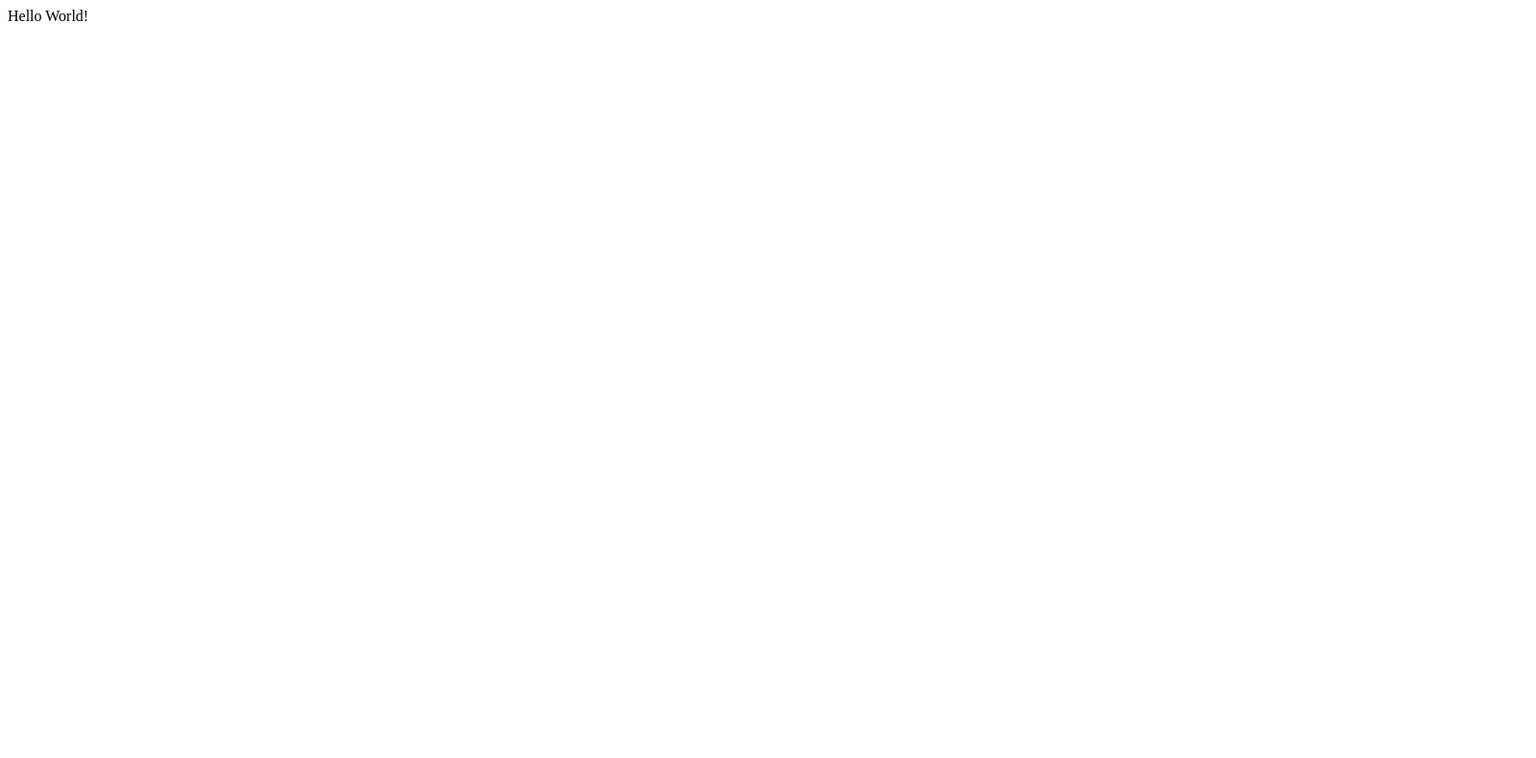
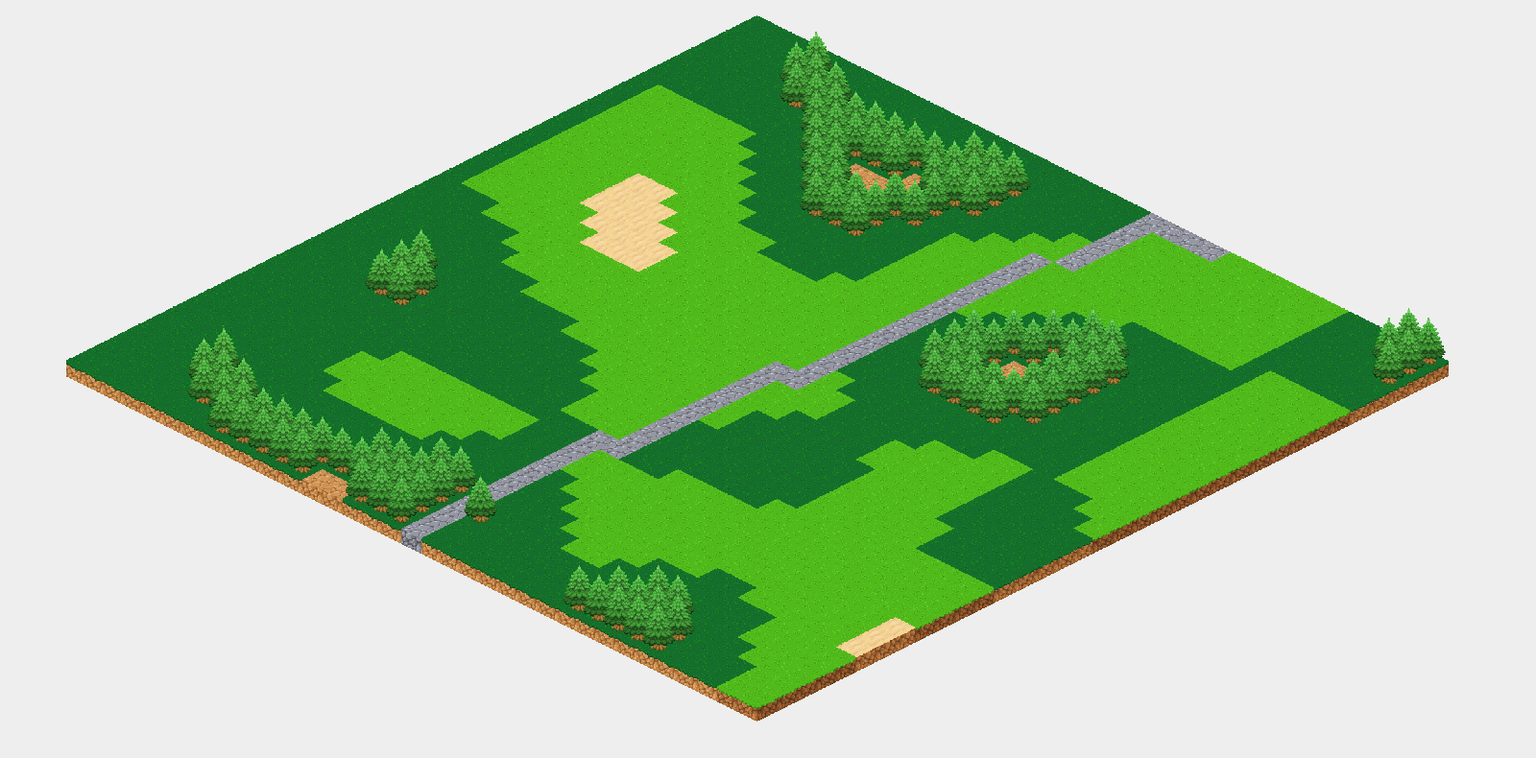
Before and after one commit to rginestou/ai_programming_challenge, a plain HTML site: page index.html in a window 1280 px wide. Shown: the whole page at 96% size, 1600 px wide, since content can reach past the window. Drawn offline with Linux system fonts and the light colour scheme; animation ran at ten frames a second.

Commit message:
Added a road, scalable map

```diff
--- a/css/styles.css
+++ b/css/styles.css
@@ -0,0 +1,17 @@
+canvas {
+	display: block;
+	margin: 0;
+	padding: 0;
+	position:absolute;
+	left:0;
+	top:0;
+}
+
+.mainCanvas
+{
+	background: #eee;
+}
+
+.overlayCanvas
+{
+}
--- a/index.html
+++ b/index.html
@@ -12,8 +12,16 @@
 </head>
 
 <body>
-	Hello World!
+	<div>
+		<canvas id="terrain" width="1600" height="800" class="mainCanvas"></canvas>
+		<canvas id="obstacles" width="1600" height="800" class="overlayCanvas"></canvas>
+		<canvas id="players" width="1600" height="800" class="overlayCanvas"></canvas>
+	</div>
 
-	<script src="js/scripts.js"></script>
+	<script src="js/perlinnoise.js"></script>
+	<script src="js/mapgeneration.js"></script>
+	<script src="js/engine.js"></script>
+	<script src="js/display.js"></script>
+	<script src="js/game.js"></script>
 </body>
 </html>
--- /dev/null
+++ b/js/display.js
@@ -0,0 +1,72 @@
+/*
+Responsible for drawing on the client's window
+*/
+
+// Load the textures
+tileSize = { "x" : 64, "y" : 57, "dx" : 32, "dy" : 16 }
+var terrainTiles = new Image();
+terrainTiles.src = 'img/isometric_tile.png';
+terrainTiles.imageSmoothingEnabled = false
+
+// Load the canvas
+var canvas = {
+	"terrain" : document.getElementById("terrain"),
+	"obstacles" : document.getElementById("obstacles"),
+	"players" : document.getElementById("players")
+}
+
+var canvasWidth = canvas.terrain.width
+	canvasHeight = canvas.terrain.height
+
+// Load the contexts
+var ctx = {
+	"terrain" : canvas.terrain.getContext("2d"),
+	"obstacles" : canvas.obstacles.getContext("2d"),
+	"players" : canvas.players.getContext("2d")
+}
+
+ctx.terrain.mozImageSmoothingEnabled = false;
+ctx.terrain.webkitImageSmoothingEnabled = false;
+ctx.terrain.msImageSmoothingEnabled = false;
+ctx.terrain.imageSmoothingEnabled = false;
+
+var origin = { "x" : canvasWidth / 2 - tileSize.dx, "y" : tileSize.dy }
+
+// Draw a specific tile to the context
+function drawTile( context, sprite, f, tsx, tsy, tx, ty, wx, wy ) {
+	// Isometric transformation
+	context.drawImage(
+		sprite,
+		Math.floor(tx * tileSize.x), Math.floor(ty * tileSize.y),
+		tileSize.x * tsx, tileSize.y * tsy,
+		origin.x + Math.floor((wx - wy) * tileSize.dx) * f,
+		origin.y + Math.floor((wy + wx) * tileSize.dy - (tsy - 1) * tileSize.y) * f,
+		tileSize.x * tsx * f, tileSize.y * tsy * f
+	);
+}
+
+function display() {
+	// Draw the map
+	var f = 1
+
+	if (engine.mapSize * tileSize.x > canvasWidth * 0.9) {
+		// Need to be zoomed out
+		f = (canvasWidth * 0.9) / (engine.mapSize * tileSize.x)
+	}
+
+	var type;
+
+	// For each cell, draw the corresponding tile
+	for (var i = 0; i < engine.mapSize; i++) {
+		for (var j = 0; j < engine.mapSize; j++) {
+			type = engine.terrainMap[i][j]
+			drawTile( ctx.terrain, terrainTiles, f, 1, 1, type, 0, i, j )
+
+			obstacle = engine.obstacleMap[i][j]
+			if (obstacle) {
+
+				drawTile( ctx.obstacles, terrainTiles, f, 1, 2, obstacle - 1, 1, i, j )
+			}
+		}
+	}
+}
--- /dev/null
+++ b/js/engine.js
@@ -0,0 +1,23 @@
+/*
+The Engine handles the game rules and update its state
+*/
+
+function Engine( gameConstants ) {
+	// Initialize the map
+	this.mapSize = gameConstants["map_size"]
+	this.terrainMap = [];
+	this.obstacleMap = [];
+
+	// Default values
+	for ( var i = 0 ; i < this.mapSize ; i++) {
+		this.terrainMap[i] = new Array(this.mapSize)
+		this.obstacleMap[i] = new Array(this.mapSize)
+	}
+
+	// Generate the terrain and what is on it
+	generateMap( this.terrainMap, this.obstacleMap, this.mapSize )
+}
+//
+// Engine.prototype.del = function (id) {
+// 	delete this.game[id];
+// };
--- /dev/null
+++ b/js/game.js
@@ -0,0 +1,16 @@
+/*
+The main loop of the game, calls for updates
+*/
+
+gameConstants = { "map_size" : 35 }
+
+var engine = new Engine( gameConstants )
+
+function draw() {
+	// engine.update(drawDisplayClallback);
+	display();
+
+	requestAnimationFrame(draw);
+}
+
+draw();
--- /dev/null
+++ b/js/mapgeneration.js
@@ -0,0 +1,59 @@
+/*
+All the generation algorithm are implemented here
+*/
+
+function generateMap( terrainMap, obstacleMap, mapSize ) {
+	var noiseGen = new ClassicalNoise()
+	var scale = 0.1
+	var noise
+
+	// Basic landscape
+	for ( var i = 0 ; i < mapSize ; i++) {
+
+		for (var j = 0; j < mapSize; j++) {
+			noise = noiseGen.noise(i * scale, j * scale, 0)
+			terrainMap[i][j] = parseInt(noise * 2 + 2)
+
+			if (noise > 0.3 && noise < 0.5) {
+				obstacleMap[i][j] = 1
+			} else {
+				obstacleMap[i][j] = 0
+			}
+		}
+	}
+
+	// The road
+	var startingPoint = { "x" : Math.floor(mapSize * (1 + 2 * Math.random()) * 0.25), "y" : 0}
+		endPoint = { "x" : Math.floor(mapSize * (1 + Math.random()) * 0.25), "y" : mapSize-1 }
+
+	p1 = { "x" : startingPoint.x + Math.floor((endPoint.x - startingPoint.x) * (2 * Math.random() - 0.5)), "y" : Math.floor(mapSize * Math.random()) }
+	p2 = { "x" : startingPoint.x + Math.floor((endPoint.x - startingPoint.x) * (2 * Math.random() - 0.5)), "y" : Math.floor(mapSize * Math.random()) }
+
+	if (p1.y > p2.y) {
+		var temp = p2
+		p2 = p1
+		p1 = temp
+	}
+
+	p3 = { "x" : Math.floor((p1.x + p2.x) / 2), "y" : Math.floor((p1.y + p2.y) / 2) }
+
+	function interpolate(A, B, C, t) {
+		return { "x" : (1-t) * (1-t) * A.x + 2 * t * (1-t) * B.x + t * t * C.x,
+	 			"y" : (1-t) * (1-t) * A.y + 2 * t * (1-t) * B.y + t * t * C.y}
+	}
+
+	var P, px, py, qx, qy
+	var N = mapSize * mapSize
+
+	for (var k = 0; k < N; k++) {
+		P = interpolate(startingPoint, p1, p3, k / N)
+		Q = interpolate(endPoint, p2, p3, k / N)
+
+		px = Math.floor(P.x) ; py = Math.floor(P.y)
+		qx = Math.floor(Q.x) ; qy = Math.floor(Q.y)
+		terrainMap[px][py] = 4
+		terrainMap[qx][qy] = 4
+		obstacleMap[px][py] = 0
+		obstacleMap[qx][qy] = 0
+	}
+}
--- /dev/null
+++ b/js/perlinnoise.js
@@ -0,0 +1,90 @@
+var ClassicalNoise = function(r) { // Classic Perlin noise in 3D, for comparison
+	if (r == undefined) r = Math;
+  this.grad3 = [[1,1,0],[-1,1,0],[1,-1,0],[-1,-1,0],
+                                 [1,0,1],[-1,0,1],[1,0,-1],[-1,0,-1],
+                                 [0,1,1],[0,-1,1],[0,1,-1],[0,-1,-1]];
+  this.p = [];
+  for (var i=0; i<256; i++) {
+	  this.p[i] = Math.floor(r.random()*256);
+  }
+  // To remove the need for index wrapping, double the permutation table length
+  this.perm = [];
+  for(var i=0; i<512; i++) {
+		this.perm[i]=this.p[i & 255];
+  }
+};
+
+ClassicalNoise.prototype.dot = function(g, x, y, z) {
+    return g[0]*x + g[1]*y + g[2]*z;
+};
+
+ClassicalNoise.prototype.mix = function(a, b, t) {
+    return (1.0-t)*a + t*b;
+};
+
+ClassicalNoise.prototype.fade = function(t) {
+    return t*t*t*(t*(t*6.0-15.0)+10.0);
+};
+
+  // Classic Perlin noise, 3D version
+ClassicalNoise.prototype.noise = function(x, y, z) {
+  // Find unit grid cell containing point
+  var X = Math.floor(x);
+  var Y = Math.floor(y);
+  var Z = Math.floor(z);
+
+  // Get relative xyz coordinates of point within that cell
+  x = x - X;
+  y = y - Y;
+  z = z - Z;
+
+  // Wrap the integer cells at 255 (smaller integer period can be introduced here)
+  X = X & 255;
+  Y = Y & 255;
+  Z = Z & 255;
+
+  // Calculate a set of eight hashed gradient indices
+  var gi000 = this.perm[X+this.perm[Y+this.perm[Z]]] % 12;
+  var gi001 = this.perm[X+this.perm[Y+this.perm[Z+1]]] % 12;
+  var gi010 = this.perm[X+this.perm[Y+1+this.perm[Z]]] % 12;
+  var gi011 = this.perm[X+this.perm[Y+1+this.perm[Z+1]]] % 12;
+  var gi100 = this.perm[X+1+this.perm[Y+this.perm[Z]]] % 12;
+  var gi101 = this.perm[X+1+this.perm[Y+this.perm[Z+1]]] % 12;
+  var gi110 = this.perm[X+1+this.perm[Y+1+this.perm[Z]]] % 12;
+  var gi111 = this.perm[X+1+this.perm[Y+1+this.perm[Z+1]]] % 12;
+
+  // The gradients of each corner are now:
+  // g000 = grad3[gi000];
+  // g001 = grad3[gi001];
+  // g010 = grad3[gi010];
+  // g011 = grad3[gi011];
+  // g100 = grad3[gi100];
+  // g101 = grad3[gi101];
+  // g110 = grad3[gi110];
+  // g111 = grad3[gi111];
+  // Calculate noise contributions from each of the eight corners
+  var n000= this.dot(this.grad3[gi000], x, y, z);
+  var n100= this.dot(this.grad3[gi100], x-1, y, z);
+  var n010= this.dot(this.grad3[gi010], x, y-1, z);
+  var n110= this.dot(this.grad3[gi110], x-1, y-1, z);
+  var n001= this.dot(this.grad3[gi001], x, y, z-1);
+  var n101= this.dot(this.grad3[gi101], x-1, y, z-1);
+  var n011= this.dot(this.grad3[gi011], x, y-1, z-1);
+  var n111= this.dot(this.grad3[gi111], x-1, y-1, z-1);
+  // Compute the fade curve value for each of x, y, z
+  var u = this.fade(x);
+  var v = this.fade(y);
+  var w = this.fade(z);
+   // Interpolate along x the contributions from each of the corners
+  var nx00 = this.mix(n000, n100, u);
+  var nx01 = this.mix(n001, n101, u);
+  var nx10 = this.mix(n010, n110, u);
+  var nx11 = this.mix(n011, n111, u);
+  // Interpolate the four results along y
+  var nxy0 = this.mix(nx00, nx10, v);
+  var nxy1 = this.mix(nx01, nx11, v);
+  // Interpolate the two last results along z
+  var nxyz = this.mix(nxy0, nxy1, w);
+
+  return nxyz;
+};
```
Also changed, not shown: img/isometric_tile.png (added), js/scripts.js (deleted), 1 other file.
